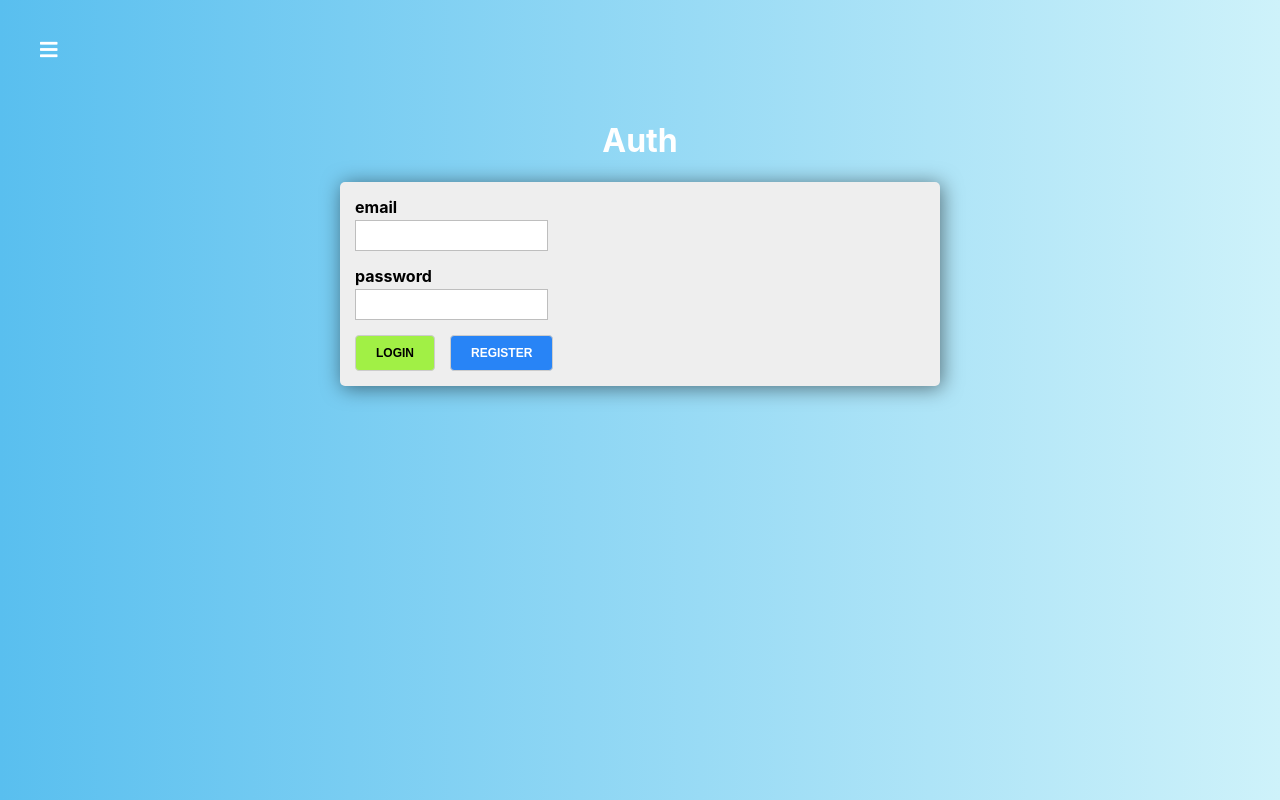
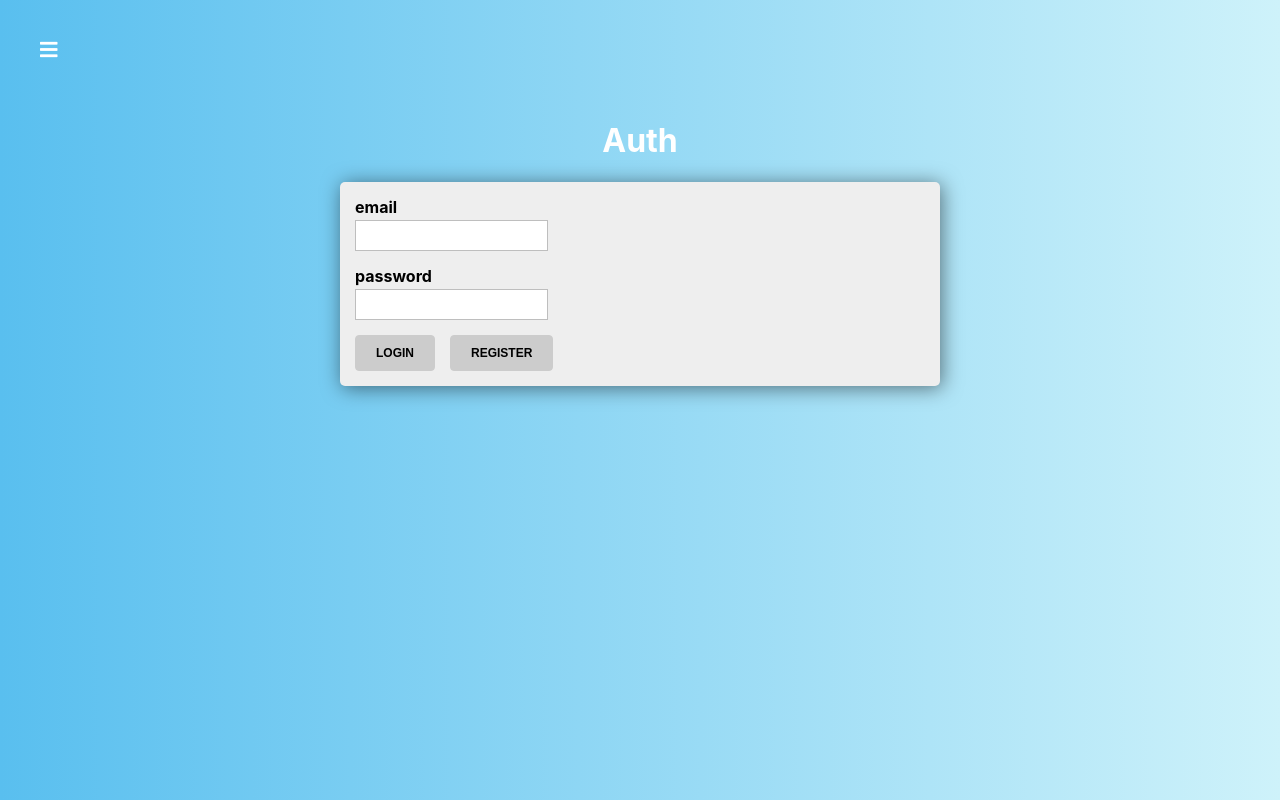
Before and after one commit to Ihornechypor/udemy_react_theory_part_2, a React app: page /auth in a window 1280 px wide. Built offline with nearby package versions, Linux system fonts and the light colour scheme.

Commit message:
lesson 78 validation update

```diff
--- a/src/containers/Auth/Auth.js
+++ b/src/containers/Auth/Auth.js
@@ -7,6 +7,7 @@
 export default class Auth extends Component {
 
     state = {
+        isFormValid: false,
         formControls: {
             email: {
                 value: '',
@@ -82,7 +83,15 @@
 
         formControls[controlName] = control;
 
+        let isFormValid = true;
+
+        Object.keys(formControls).forEach(name =>{
+            isFormValid = formControls[name].valid && isFormValid;
+        })
+
+
         this.setState({
+            isFormValid,
             formControls
         })
     }
@@ -113,17 +122,19 @@
                     <h1>
                         Auth
                     </h1>
-                    <form onSubmit={this.submitHandler} className={classes.AuthForm}>
+                    <form onSubmit={this.submitHandler} className={classes.AuthForm} noValidate>
                         { this.renderInputs() }
                         <Button
                             onClick={this.loginHandler}
                             type="success"
+                            disabled={!this.state.isFormValid}
                         >
                             Login
                         </Button>
                         <Button
                             onClick={this.registerHandler}
                             type="primary"
+                            disabled={!this.state.isFormValid}
                         >
                             Register
                         </Button>
```
